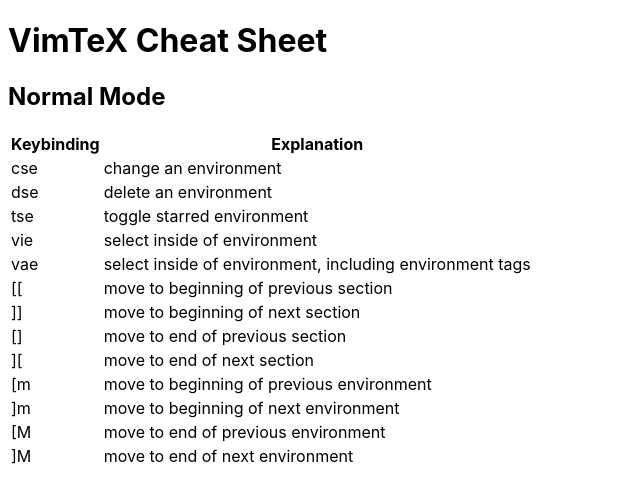
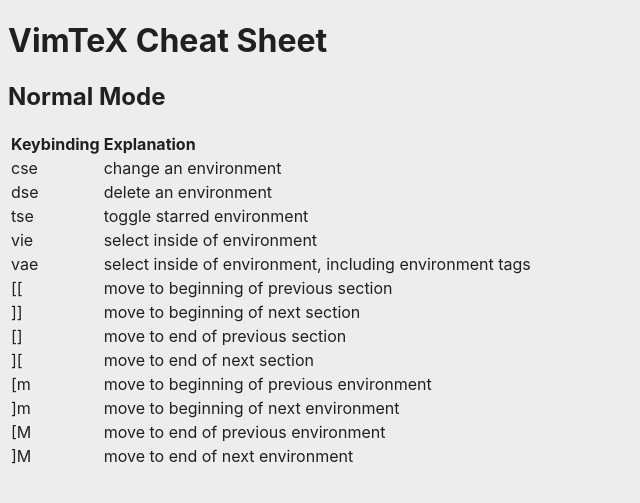
Before and after one commit to prestoaghitato/vimtex_cheat_sheet, a Jekyll site: the page built from index.md, in a window 1280 px wide. Shown: the top 503 px of the page, without its empty margins (0-640 px from the left). Built offline with Jekyll 4.4.1, drawn with Linux system fonts in a browser that asks for light colours.

Commit message:
less ugly

```diff
--- a/_sass/main.scss
+++ b/_sass/main.scss
@@ -1,5 +1,5 @@
-$backgroundColor: #ffffff;
-$bodyColor: #000000;
+$backgroundColor: #ededed;
+$bodyColor: #202020;
 $bodyFont: -apple-system,BlinkMacSystemFont,"Segoe UI",Helvetica,Arial,sans-serif,"Apple Color Emoji","Segoe UI Emoji","Segoe UI Symbol";
 
 body {
@@ -7,3 +7,15 @@ body {
   color: $bodyColor;
   font-family: $bodyFont;
 }
+
+table {
+  text-align: left;
+}
+
+kbd {
+  font-family: "Courier New", monospace;
+  font-weight: bold;
+  background-color: #dddddd;
+  padding: 0.1em 0.2em;
+  border-radius: 4px;
+}
```
